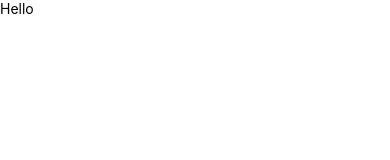
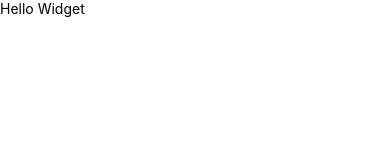
Before and after one commit to FinotelliCarlos/FeedbackWidgetMobile, a React Native app: screen / in a window 390 px wide. Shown: the top 160 px of the page. Built offline with nearby package versions, Linux system fonts and the light colour scheme.

Commit message:
create component widget

```diff
--- a/App.tsx
+++ b/App.tsx
@@ -1,11 +1,12 @@
 import { StatusBar } from 'expo-status-bar';
 import { Text, View } from 'react-native';
+import { Widget } from './src/components/Widget';
 
 export default function App() {
   return (
-    <View>
-      <StatusBar style="auto" />
-      <Text>Hello</Text>
-    </View>
+    <>
+      <StatusBar style="dark" />
+      <Widget />
+    </>
   );
 }
--- /dev/null
+++ b/src/components/Widget/index.tsx
@@ -0,0 +1,9 @@
+import { Text, View } from "react-native";
+
+export function Widget(){
+  return(
+    <View>
+      <Text>Hello Widget</Text>
+    </View>
+  )
+}
```
Also changed, not shown: src/components/Widget/styles.ts (added).
